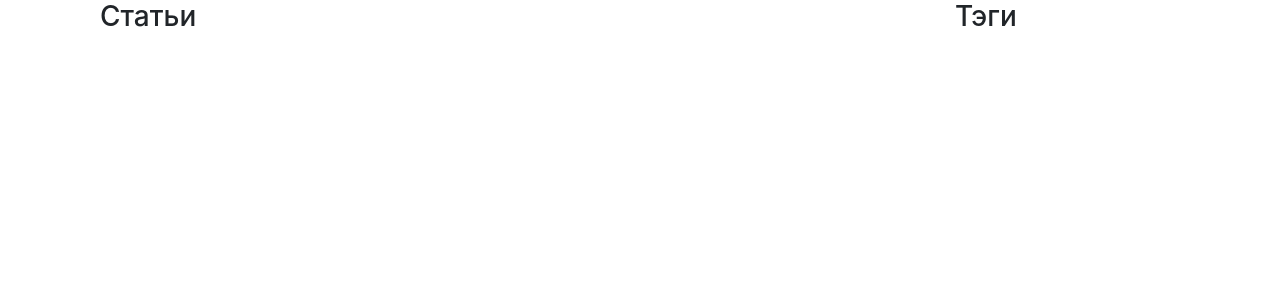
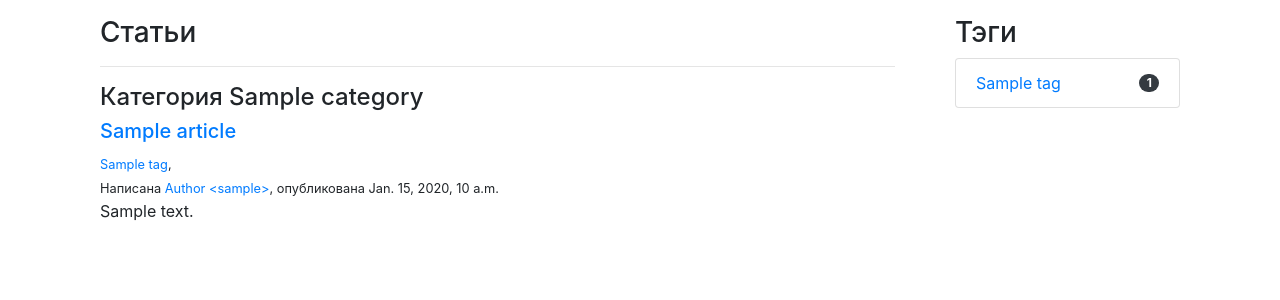
Before and after one commit to balancy/invest_blog_rest, a Django app: page /education/ in a window 1280 px wide. Before the commit the part shown is almost empty. Shown: the top 300 px of the page. Run offline with Django 3.2, Linux system fonts and the light colour scheme; tables that the repository leaves empty hold one stand-in row (values such as "Sample post"); some libraries are stand-ins or nearby versions.

Commit message:
Fix articles_list template

```diff
--- a/education/admin.py
+++ b/education/admin.py
@@ -11,6 +11,7 @@ class AuthorAdmin(admin.ModelAdmin):
 class ArticleAdmin(admin.ModelAdmin):
     list_display = ("id", "title", "author", "category", "created_at",
                     "published_at")
+    raw_id_fields = "author", "category", "tags"
 
 
 @admin.register(Category)
--- a/education/models.py
+++ b/education/models.py
@@ -46,6 +46,9 @@ class Category(models.Model):
         verbose_name = "Категория"
         verbose_name_plural = "Категории"
 
+    def get_articles(self):
+        return Article.objects.filter(category=self)
+
     def __str__(self):
         return f"{self.__class__.__name__} <{self.title}>"
 
@@ -61,6 +64,7 @@ class Article(models.Model):
         on_delete=models.SET_NULL,
         null=True,
         verbose_name="Категория",
+        related_name="articles",
     )
     tags = models.ManyToManyField(
         "Tag",
@@ -103,12 +107,10 @@ class TagQuerySet(models.QuerySet):
     def popular(self):
         return self.annotate(
             articles_count=models.Count('articles')
-        ).order_by('-article_count')
+        ).order_by('-articles_count')
 
 
 class Tag(models.Model):
-    objects = TagQuerySet.as_manager()
-
     title = models.CharField(
         max_length=150,
         null=False,
@@ -117,6 +119,8 @@ class Tag(models.Model):
         verbose_name="Название",
     )
 
+    objects = TagQuerySet.as_manager()
+
     class Meta:
         verbose_name = "Тег"
         verbose_name_plural = "Теги"
--- a/education/templates/education/articles_list.html
+++ b/education/templates/education/articles_list.html
@@ -11,12 +11,25 @@
     <link rel="stylesheet" href="https://stackpath.bootstrapcdn.com/bootstrap/4.4.1/css/bootstrap.min.css" integrity="sha384-Vkoo8x4CGsO3+Hhxv8T/Q5PaXtkKtu6ug5TOeNV6gBiFeWPGFN9MuhOf23Q9Ifjh" crossorigin="anonymous">
 </head>
 <body>
-    <div class="container container-fluid">
+    <div class="container mt-3">
         <div class="row">
             <div class="col col-9">
                 <div class="container container-fluid">
                     <h3>Статьи</h3>
-                    {% for article in articles %}
+                    <hr>
+                    {% for category in categories %}
+                        <h4 class="mt-3">Категория {{ category.title }}</h4>
+                        {% for article in category.articles %}
+                            <h5><a href="#">{{ article.title }}</a></h5>
+                            <small>
+                                {% for tag in article.tags %}
+                                    <a href="#">{{ tag.title }}</a>,
+                                {% endfor %}
+                            </small>
+                            <br>
+                            <small>Написана <a href="#">{{ article.author }}</a>, опубликована {{ article.published_at}}</small>
+                            <p>{{ article.text }}</p>
+                        {% endfor %}
                     {% endfor %}
                 </div>
             </div>
@@ -27,8 +40,8 @@
                     <ul class="list-group">
                        {% for tag in tags %}
                           <li class="list-group-item d-flex justify-content-between align-items-center">
-                              {{ tag.title }}
-                            <span class="badge badge-primary badge-pill">1</span>
+                              <a href="#">{{ tag.title }}</a>
+                              <a href="#" class="badge badge-dark badge-pill">{{ tag.articles_count }}</a>
                           </li>
                         {% endfor %}
                     </ul>
--- a/education/views.py
+++ b/education/views.py
@@ -1,14 +1,50 @@
 from django.http import HttpRequest
 from django.shortcuts import render
 
-from education.models import Article
+from education.models import Category, Tag, Article
+
+
+def serialize_tag_with_count(tag):
+    return {
+        "title": tag.title,
+        "articles_count":
+            tag.articles_count if hasattr(tag, "articles_count") else 0,
+    }
+
+
+def serialize_tag(tag):
+    return {
+        "title": tag.title,
+    }
+
+
+def serialize_article(article):
+    return {
+        "title": article.title,
+        "published_at": article.published_at,
+        "author": article.author,
+        "text": article.text,
+        "tags": [serialize_tag(tag) for tag in article.tags.all()],
+    }
+
+
+def serialize_category(category):
+    return {
+        "title": category.title,
+        "articles": [
+            serialize_article(article) for article
+            in Article.objects.filter(category=category)
+        ],
+    }
 
 
 def articles_list(request: HttpRequest):
-    articles = Article.objects.all()
+    categories = Category.objects.order_by("-title")
+    popular_tags = Tag.objects.popular()[:5]
 
     context = {
-        "articles": articles,
+        "categories": [serialize_category(category) for category in categories],
         "title": "Список статей",
+        "tags": [serialize_tag_with_count(tag) for tag in popular_tags],
     }
     return render(request, "education/articles_list.html", context=context)
```
